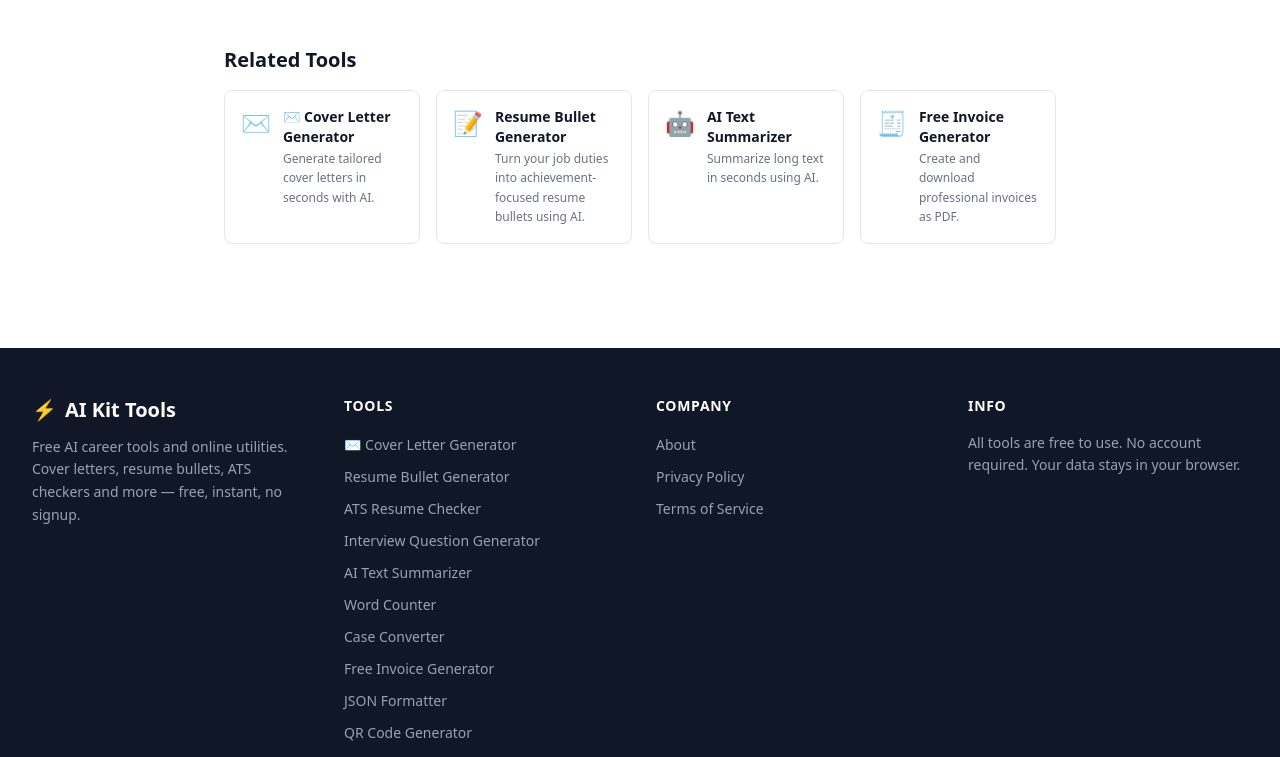
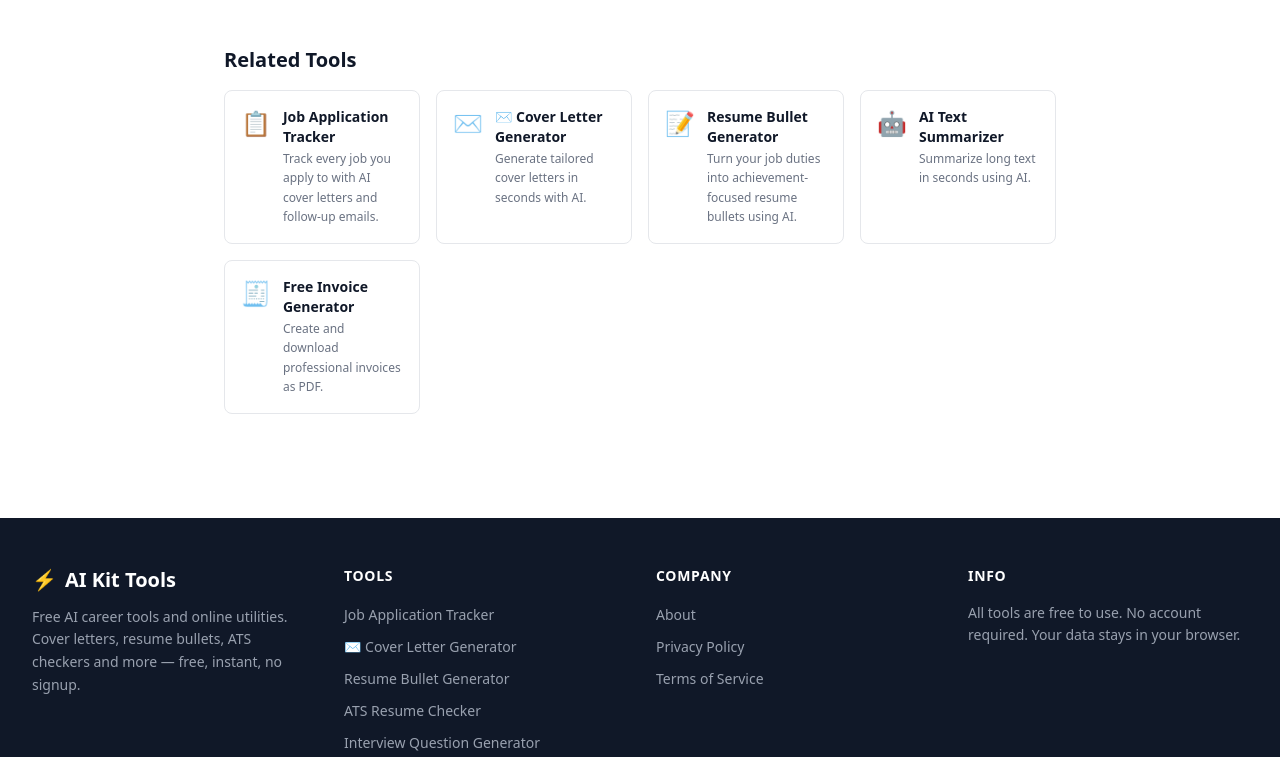
Before and after one commit to mwa-codes/aikittools, a Next.js app: page /interview-question-generator in a window 1280 px wide. Shown: the part 2451-3208 px from the top of the page. Built offline with nearby package versions, Linux system fonts and the light colour scheme; no server answers.

Commit message:
Tracker app add seo

```diff
--- a/src/app/(tools)/ats-resume-checker/page.tsx
+++ b/src/app/(tools)/ats-resume-checker/page.tsx
@@ -121,6 +121,7 @@ export default function AtsResumeCheckerPage() {
 
   const tool = getToolBySlug(SLUG)!;
   const relatedTools = getToolsBySlugs([
+    "tracker",
     "cover-letter-generator",
     "resume-bullet-generator",
     "interview-question-generator",
--- a/src/app/(tools)/cover-letter-generator/page.tsx
+++ b/src/app/(tools)/cover-letter-generator/page.tsx
@@ -108,10 +108,11 @@ export default function CoverLetterGeneratorPage() {
 
   const tool = getToolBySlug(SLUG)!;
   const relatedTools = getToolsBySlugs([
+    "tracker",
     "ai-text-summarizer",
     "word-counter",
     "invoice-generator",
-    "resume-bullet-point-generator",
+    "resume-bullet-generator",
   ]);
 
   return (
--- a/src/app/(tools)/interview-question-generator/page.tsx
+++ b/src/app/(tools)/interview-question-generator/page.tsx
@@ -128,6 +128,7 @@ export default function InterviewQuestionGeneratorPage() {
 
   const tool = getToolBySlug(SLUG)!;
   const relatedTools = getToolsBySlugs([
+    "tracker",
     "cover-letter-generator",
     "resume-bullet-generator",
     "ai-text-summarizer",
--- a/src/app/(tools)/linkedin-summary-generator/page.tsx
+++ b/src/app/(tools)/linkedin-summary-generator/page.tsx
@@ -120,6 +120,7 @@ export default function LinkedInSummaryGeneratorPage() {
 
   const tool = getToolBySlug(SLUG)!;
   const relatedTools = getToolsBySlugs([
+    "tracker",
     "cover-letter-generator",
     "resume-bullet-generator",
     "ats-resume-checker",
--- a/src/app/(tools)/resume-bullet-generator/page.tsx
+++ b/src/app/(tools)/resume-bullet-generator/page.tsx
@@ -122,6 +122,7 @@ export default function ResumeBulletGeneratorPage() {
 
   const tool = getToolBySlug(SLUG)!;
   const relatedTools = getToolsBySlugs([
+    "tracker",
     "cover-letter-generator",
     "ai-text-summarizer",
     "word-counter",
--- a/src/app/tracker/page.tsx
+++ b/src/app/tracker/page.tsx
@@ -2,6 +2,15 @@ import type { Metadata } from "next";
 import TrackerApp from "@/components/tracker/TrackerApp";
 import FAQSection from "@/components/seo/FAQSection";
 import ToolSEOContent from "@/components/seo/ToolSEOContent";
+import RelatedTools from "@/components/RelatedTools";
+import { getToolsBySlugs } from "@/lib/tools/registry";
+
+const relatedTools = getToolsBySlugs([
+  "cover-letter-generator",
+  "resume-bullet-generator",
+  "ats-resume-checker",
+  "interview-question-generator",
+]);
 
 export const metadata: Metadata = {
   title: "Free Job Application Tracker — Track Every Application | AI Kit Tools",
@@ -138,6 +147,9 @@ export default function TrackerPage() {
 
       {/* FAQ */}
       <FAQSection faqs={faqs} />
+
+      {/* Related Tools — internal links for crawlers and users */}
+      <RelatedTools tools={relatedTools} />
     </div>
   );
 }
--- a/src/components/layout/Footer.tsx
+++ b/src/components/layout/Footer.tsx
@@ -5,6 +5,7 @@ import { tools } from "@/lib/tools/registry";
 export default function Footer() {
   const currentYear = new Date().getFullYear();
   const prioritizedSlugs = [
+    "tracker",
     "cover-letter-generator",
     "resume-bullet-generator",
     "ats-resume-checker",
```
Also changed, not shown: public/llms.txt.
